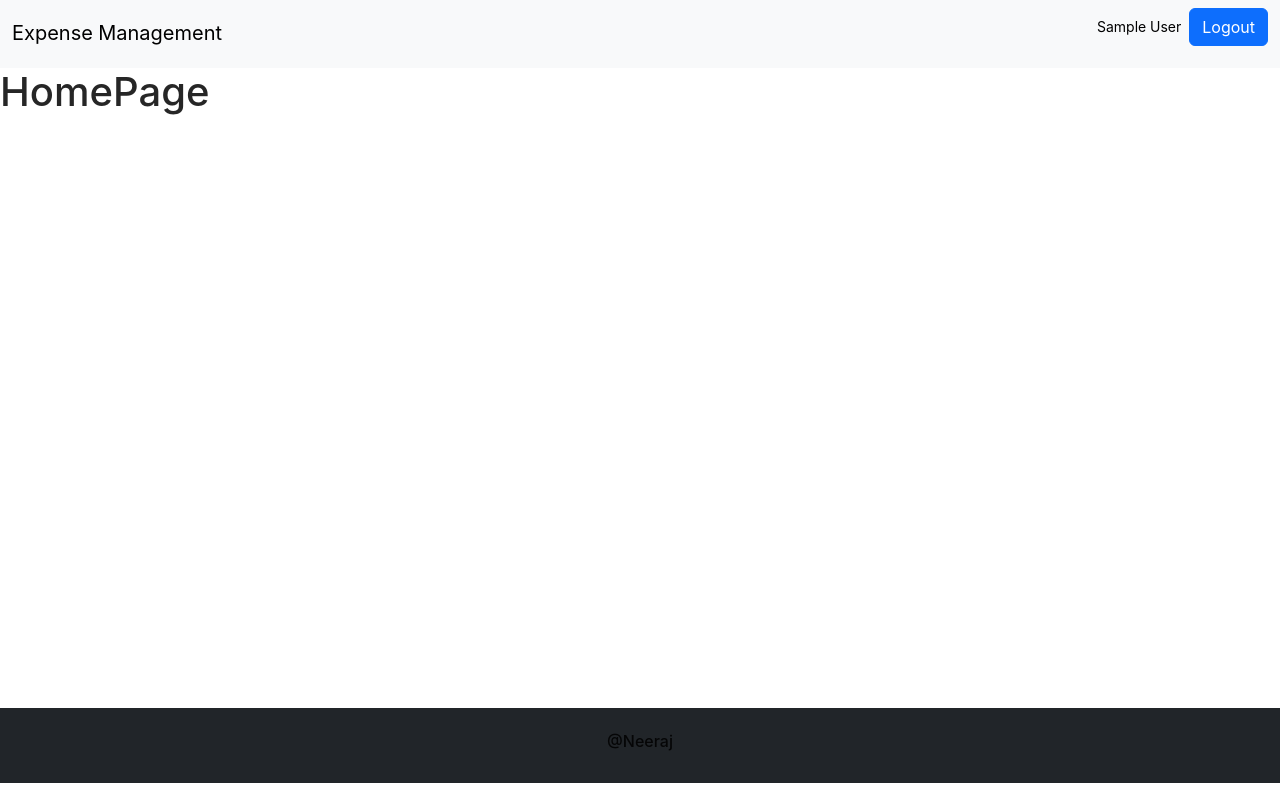
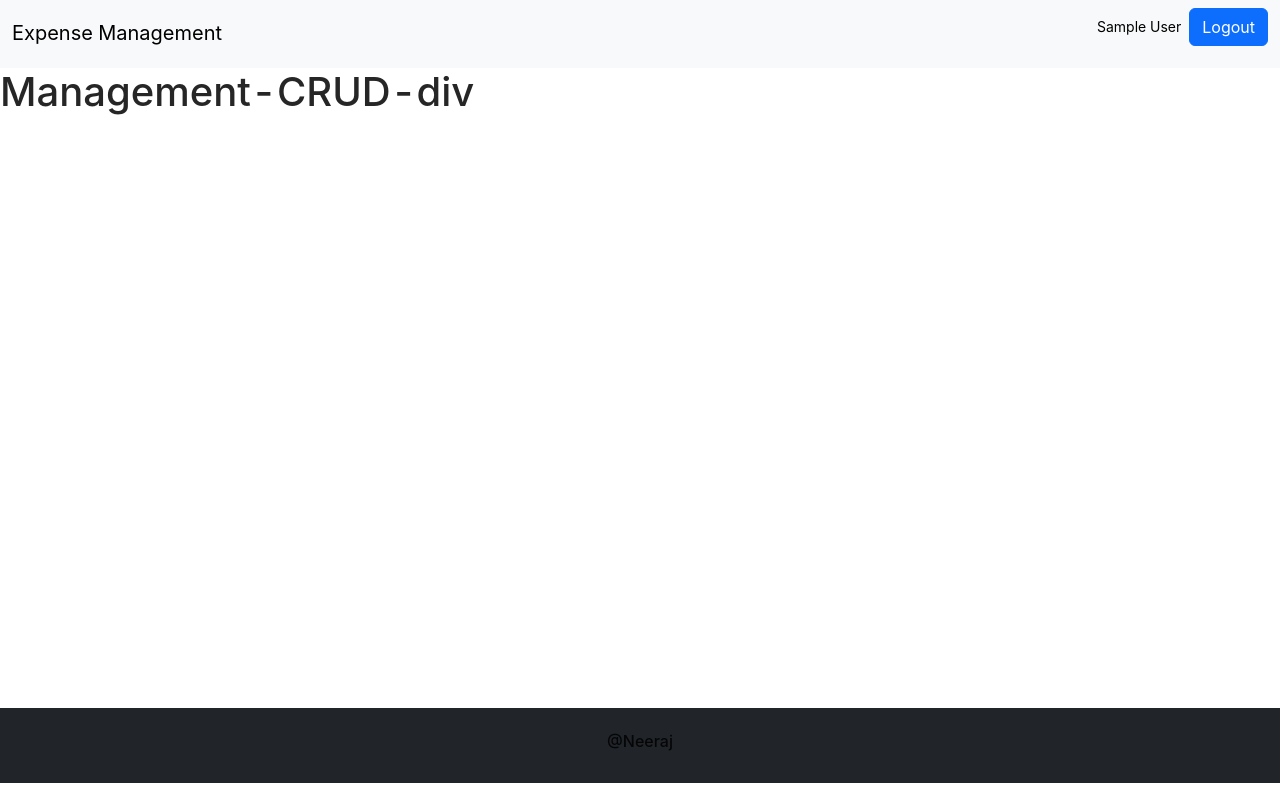
Before and after one commit to zerowasd/-MERN-_Simple_Expense_recording_Webapplication, a React (Create React App) app in the folder client/: page / in a window 1280 px wide. Built offline with nearby package versions, Linux system fonts and the light colour scheme; sample sign-in values are in the browser's storage.

Commit message:
HomePage to div

```diff
--- a/client/src/pages/HomePage.js
+++ b/client/src/pages/HomePage.js
@@ -4,7 +4,7 @@ import Layout from '../components/Layout/Layout'
 const HomePage = () => {
   return (
     <Layout>
-      <h1>HomePage</h1>
+      <h1>Management-CRUD-div</h1>
     </Layout>
   )
 }
```
